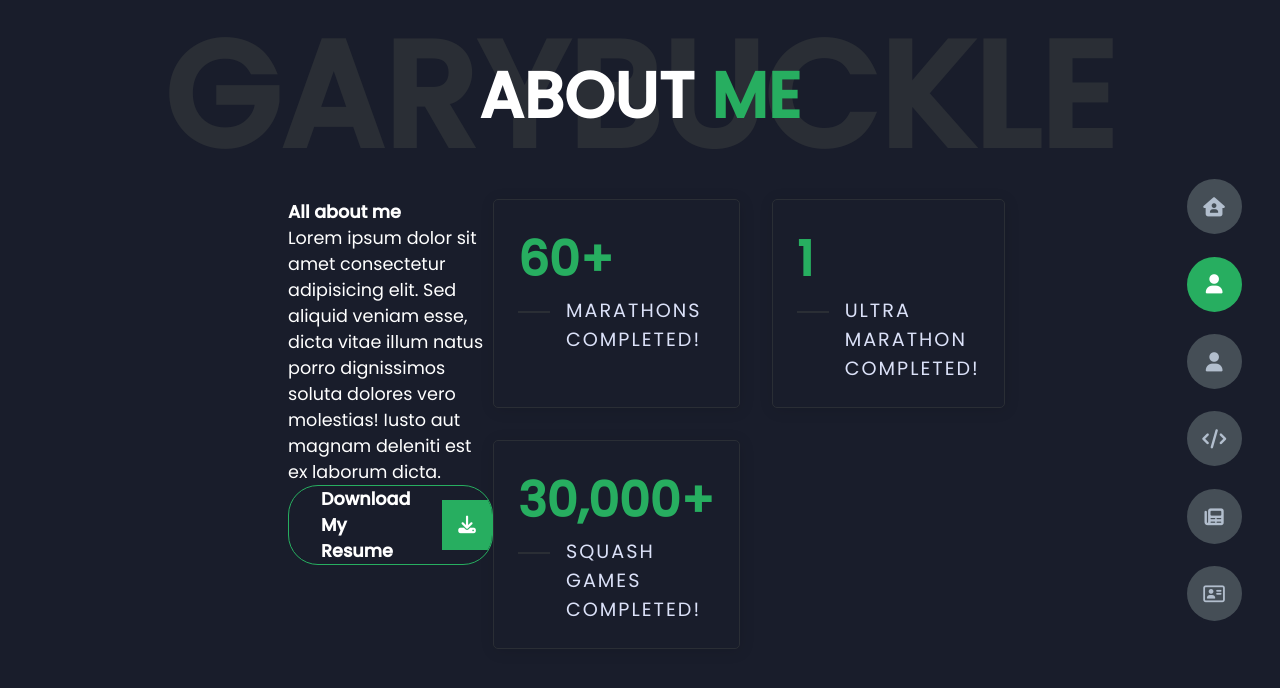
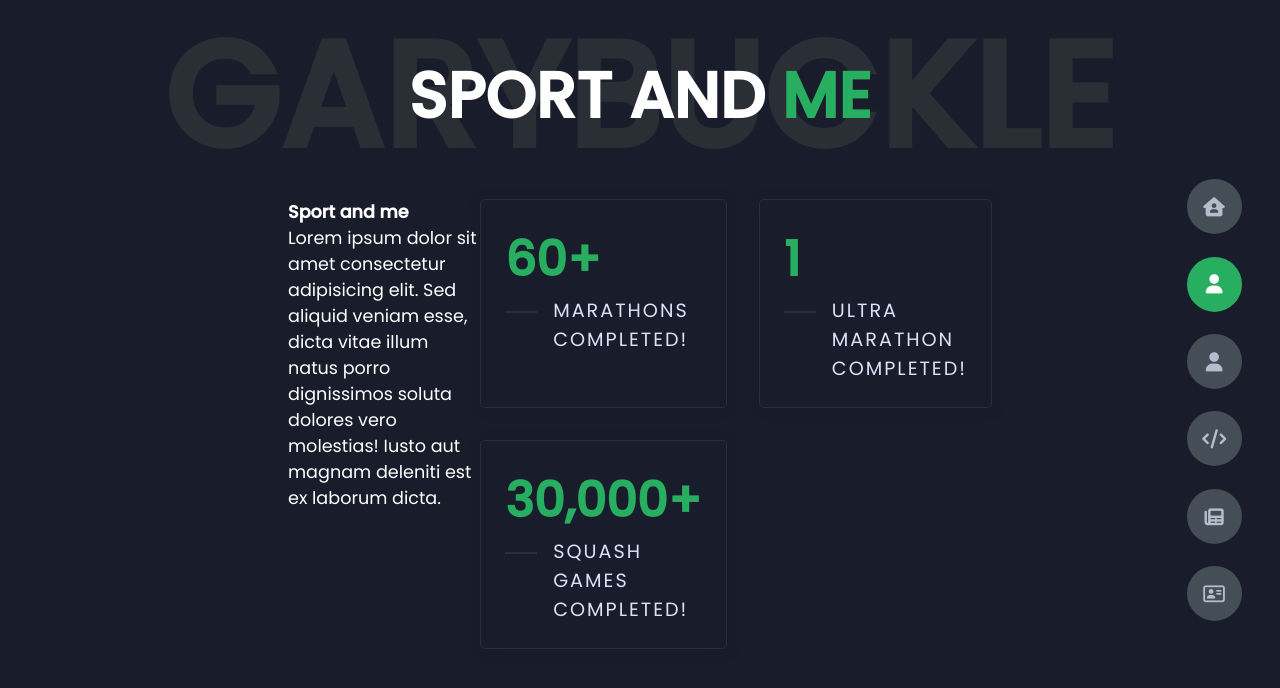
Before and after one commit to garybuckle/portfolio, a website: page index.html in a window 1280 px wide. Both pictures are taken after a click on the element 1214 px from the left and 283 px from the top of the page. Drawn offline with nearby package versions, Linux system fonts and the light colour scheme; files that its build step writes are made by us from their sources.

Commit message:
about changed to sports

```diff
--- a/index.html
+++ b/index.html
@@ -41,25 +41,20 @@
     </div>
   </header>
   <main>
-    <section class="section sec2 about" id="about">
+    <section class="section sec2 about" id="sport">
       <div class="main-title">
-        <h2>About <span>me</span><span class="bg-text">garybuckle</span></h2>
+        <h2>Sport and <span>me</span><span class="bg-text">garybuckle</span></h2>
       </div>
       <div class="about-container">
         <div class="left-about">
-          <h4>All about me</h4>
+          <h4>Sport and me</h4>
           <p>
             Lorem ipsum dolor sit amet consectetur adipisicing elit. Sed
             aliquid veniam esse, dicta vitae illum natus porro dignissimos
             soluta dolores vero molestias! Iusto aut magnam deleniti est ex
             laborum dicta.
           </p>
-          <div class="btn-container">
-            <a href="https://www.dropbox.com/s/ifjmnh7sk6bo4nw/GaryBuckleCV.pdf?dl=0" class="main-btn"><span
-                class="btn-text">Download My Resume</span>
-              <span class="btn-icon"><i class="fas fa-download"></i></span>
-            </a>
-          </div>
+
         </div>
         <div class="right-about">
           <div class="about-item">
@@ -94,7 +89,7 @@
       <div class="control control-1 active-btn" data-id="home">
         <i class="fa-solid fa-house-user"></i>
       </div>
-      <div class="control control-2" data-id="about">
+      <div class="control control-2" data-id="sport">
         <i class="fa-solid fa-user"></i>
       </div>
       <div class="control control-2" data-id="resume">
```
